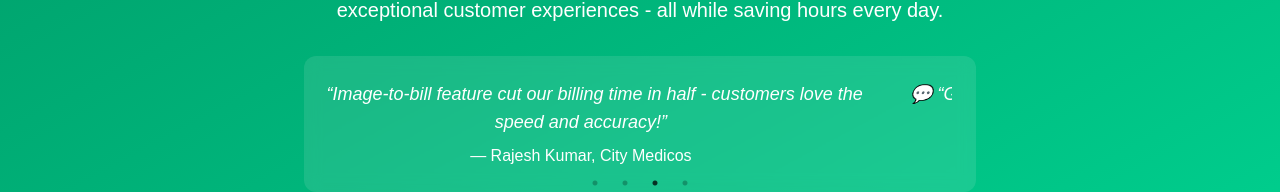
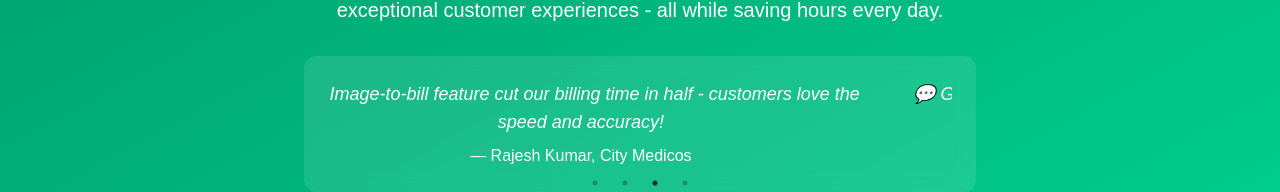
Before and after one commit to farooq1993/mmrtechsolutions, a Next.js app: page / in a window 1280 px wide. Shown: the part 318-510 px from the top of the page. Built offline with nearby package versions, Linux system fonts and the light colour scheme.

Commit message:
changes in testimonials quote

```diff
--- a/src/app/page.js
+++ b/src/app/page.js
@@ -9,19 +9,19 @@
 export default function Home() {
   const testimonials = [
   {
-    quote: `“Reduced our medicine wastage by 60% with smart expiry alerts - a true lifesaver for our pharmacy!”`,
+    quote: "Reduced our medicine wastage by 60% with smart expiry alerts - a true lifesaver for our pharmacy!",
     author: "Dr. Sharma, MedLife Pharmacy"
   },
   {
-    quote: `“Image-to-bill feature cut our billing time in half - customers love the speed and accuracy!”`,
+    quote: "Image-to-bill feature cut our billing time in half - customers love the speed and accuracy!",
     author: "Rajesh Kumar, City Medicos"
   },
   {
-    quote: `“GST compliance became effortless with automated reports - saved us countless hours during tax season.”`,
+    quote: "GST compliance became effortless with automated reports - saved us countless hours during tax season.",
     author: "Priya Nair, HealthPlus Pharmacy"
   },
   {
-    quote: `“The inventory insights helped us optimize stock levels and increase profit margins by 22%.”`,
+    quote: "The inventory insights helped us optimize stock levels and increase profit margins by 22%.",
     author: "Amit Patel, Care Pharmacy"
   }
 ];
```
